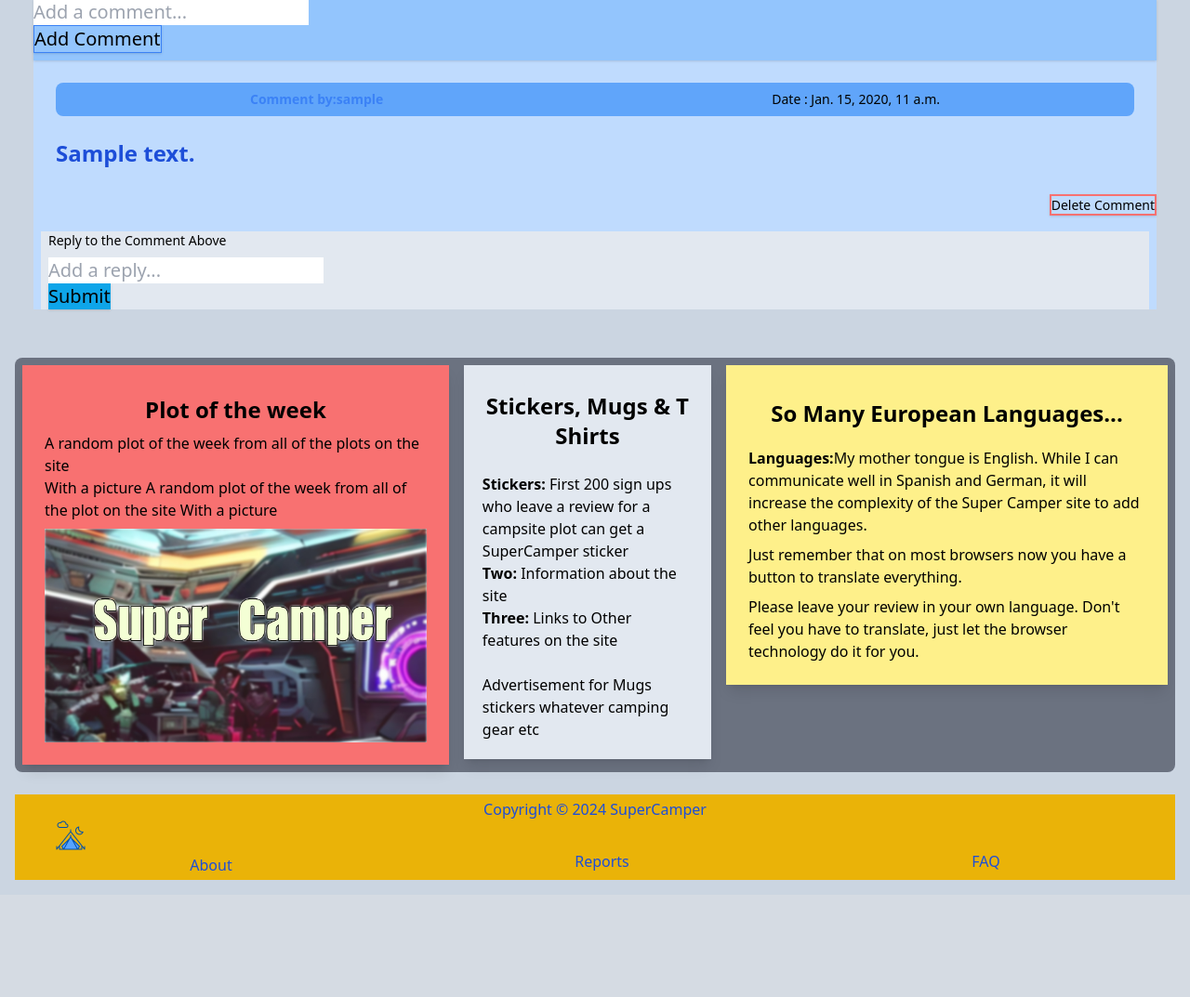
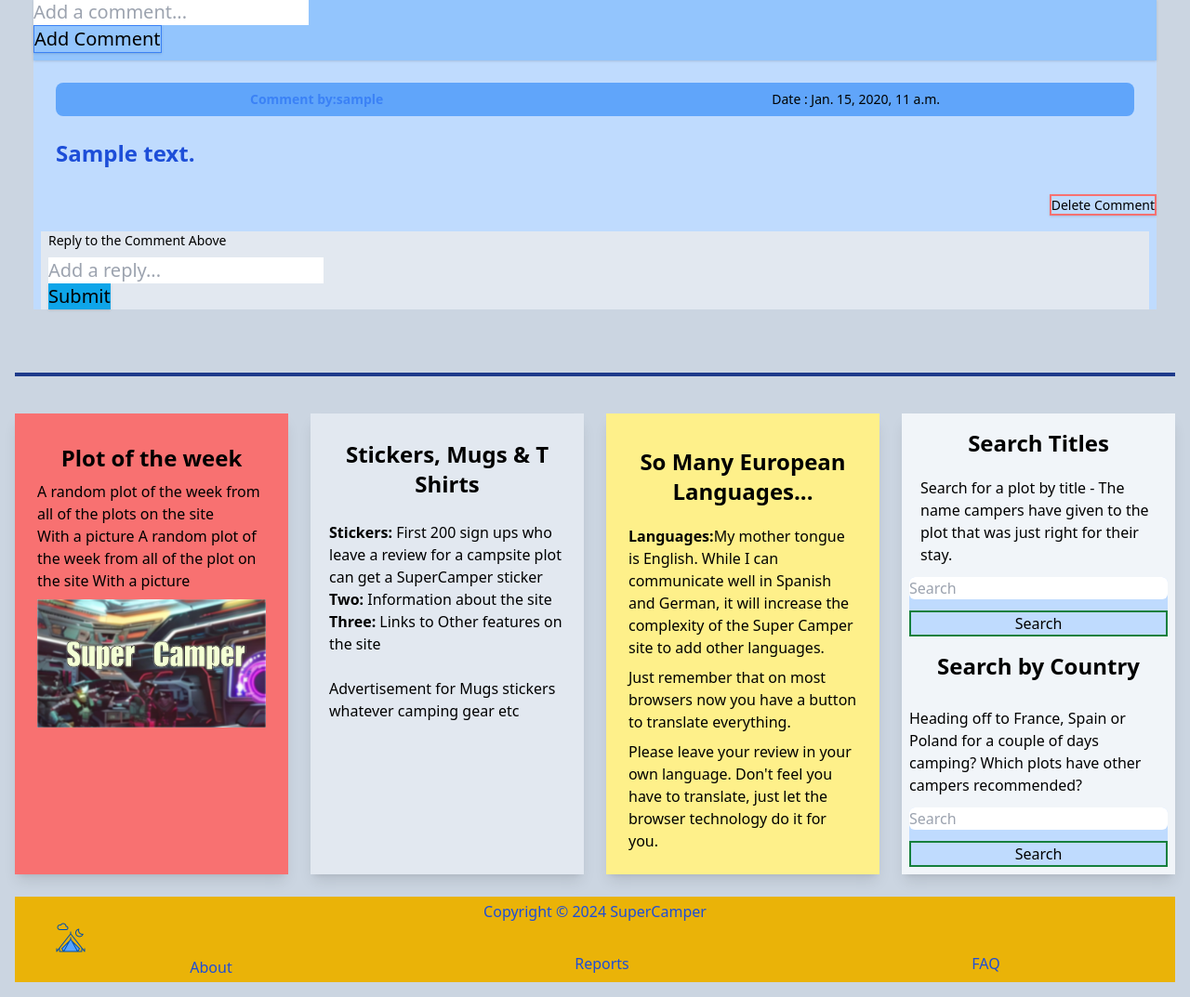
Before and after one commit to Spondycode/2024-TW-SuperCamper, a Django app: page /show_plot/1/ in a window 1280 px wide. Shown: the part 1529-2602 px from the top of the page at 93% size. Before the commit the page ends 2476 px from the top, so only its background shows below. Run offline with Django 5.2, Linux system fonts and the light colour scheme; a user stored in the database is signed in; tables that the repository leaves empty hold one stand-in row (values such as "Sample post"); grey boxes marked "Sample" are stand-in pictures; some libraries are stand-ins or nearby versions.

Commit message:
Refactor HTML templates for improved layout and styling

```diff
--- a/templates/a_plots/plotpage.html
+++ b/templates/a_plots/plotpage.html
@@ -4,7 +4,7 @@
 
     <!-- Main section -->
 
-        <div class="col-span-3 p-4 bg-slate-300">
+<div class="col-span-3 p-4 bg-slate-300">
             {% include 'includes/cards.html' %}
                 <div class="text-center ">
                     <h3 class="mb-2 text-2xl font-semibold text-center text-blue-800 ">
@@ -13,9 +13,9 @@
                 <!-- Plot image -->
                 <figure>
                     {% if plot.plot_image %}
-                    <a href="#"><img class="w-full mb-2" src="{{ plot.plot_image.url }}" alt="Plot Image"></a>
+                    <a href="#"><img class="w-full mx-auto mb-2" src="{{ plot.plot_image.url }}" alt="Plot Image"></a>
                     {% else %}
-                    <a href="#"><img class="mb-2 w-100" src="{% static 'images/default.jpg' %}" alt="Default image"></a>
+                    <a href="#"><img class="mx-auto mb-2 w-100" src="{% static 'images/default.jpg' %}" alt="Default image"></a>
                     {% endif %}
                 </figure>
                 <div class="w-full my-2 text-center">
@@ -146,13 +146,13 @@
 </div>
 
 <!-- add the sidebar stuff here - but in a grid -->
-<div class="flex flex-col my-6 bg-gray-500 rounded-lg lg:flex-row">
+<hr class="my-10 border-2 border-blue-900">
 
-
-    <div class="p-2 col ">{% include 'includes/plotoftheweek.html' %}</div>
-    <div class="col-span-2 p-2">{% include 'includes/products.html' %} </div>
-
-    <div class="p-2 col">{% include 'includes/languages.html' %}</div>
+<div class="grid gap-6 my-6 lg:grid-cols-4 min-h-96">
+    <div class="h-full">{% include 'includes/plotoftheweek.html' %}</div>
+    <div class="h-full ">{% include 'includes/products.html' %} </div>
+    <div class="h-full">{% include 'includes/languages.html' %}</div>
+    <div class="h-full">{% include 'includes/search.html' %}</div>
 </div>
 
 
--- a/templates/a_plots/reply.html
+++ b/templates/a_plots/reply.html
@@ -15,7 +15,7 @@
 
 
         <div>
-            <p class="m-6 text-2xl font-semibold text-blue-700">{{ reply.body }}</p>
+            <p class="m-6 text-xl font-semibold text-purple-700">{{ reply.body }}</p>
         </div>
 
         {% if user.is_authenticated and reply.author == user%}
--- a/templates/includes/languages.html
+++ b/templates/includes/languages.html
@@ -1,5 +1,5 @@
-<div class="card p-6 rounded-4 bg-yellow-200 shadow-lg flex flex-col gap-2">
-    <h3 class="text-center my-3 text-2xl font-semibold">So Many European Languages...</h3>
+<div class="flex flex-col min-h-full gap-2 p-6 bg-yellow-200 shadow-lg card rounded-4">
+    <h3 class="my-3 text-2xl font-semibold text-center">So Many European Languages...</h3>
     <p><strong>Languages:</strong>My mother tongue is English. While I can communicate well
         in
         Spanish and German, it will increase the complexity of the Super Camper site to add
--- a/templates/includes/plotoftheweek.html
+++ b/templates/includes/plotoftheweek.html
@@ -1,6 +1,6 @@
 {% load static %}
-<div class="card p-6 rounded-4 bg-red-400 shadow-lg ">
-    <h3 class="text-center my-2 text-2xl font-semibold">Plot of the week</h3>
+<div class="min-h-full p-6 bg-red-400 shadow-lg card rounded-4">
+    <h3 class="my-2 text-2xl font-semibold text-center">Plot of the week</h3>
     <p>A random plot of the week from all of the plots on the site</p>
     <p>With a picture A random plot of the week from all of the plot on the site With a picture</p>
 <img class="mt-2" src=" {% static 'images/default.jpg' %}" alt="">
--- a/templates/includes/products.html
+++ b/templates/includes/products.html
@@ -1,4 +1,4 @@
-<div class="p-2 shadow-lg card rounded-4 bg-slate-200 ">
+<div class="min-h-full p-2 shadow-lg card rounded-4 bg-slate-200 ">
     <h3 class="py-3 mt-2 text-2xl font-semibold text-center">Stickers, Mugs & T Shirts</h3>
 
     <ul class="p-3">
@@ -9,7 +9,7 @@
         <li><strong>Two: </strong>Information about the site</li>
         <li><strong>Three: </strong>Links to Other features on the site</li>
     </ul>
-    <p class="p-3">
+    <p class="p-3 ">
         Advertisement for Mugs stickers whatever camping gear etc
     </p>
 </div>
--- a/templates/includes/search.html
+++ b/templates/includes/search.html
@@ -1,4 +1,4 @@
-<div class="p-2 shadow-lg card rounded-4 bg-slate-100 dark:bg-slate-600">
+<div class="min-h-full p-2 shadow-lg card rounded-4 bg-slate-100 dark:bg-slate-600">
     <h3 class="my-2 text-2xl font-semibold text-center dark:text-gray-200">Search Titles</h3>
     <p class="p-3 dark:text-gray-200">Search for a plot by title - The name campers have given to the plot that was just right for their stay.</p>
 
```
